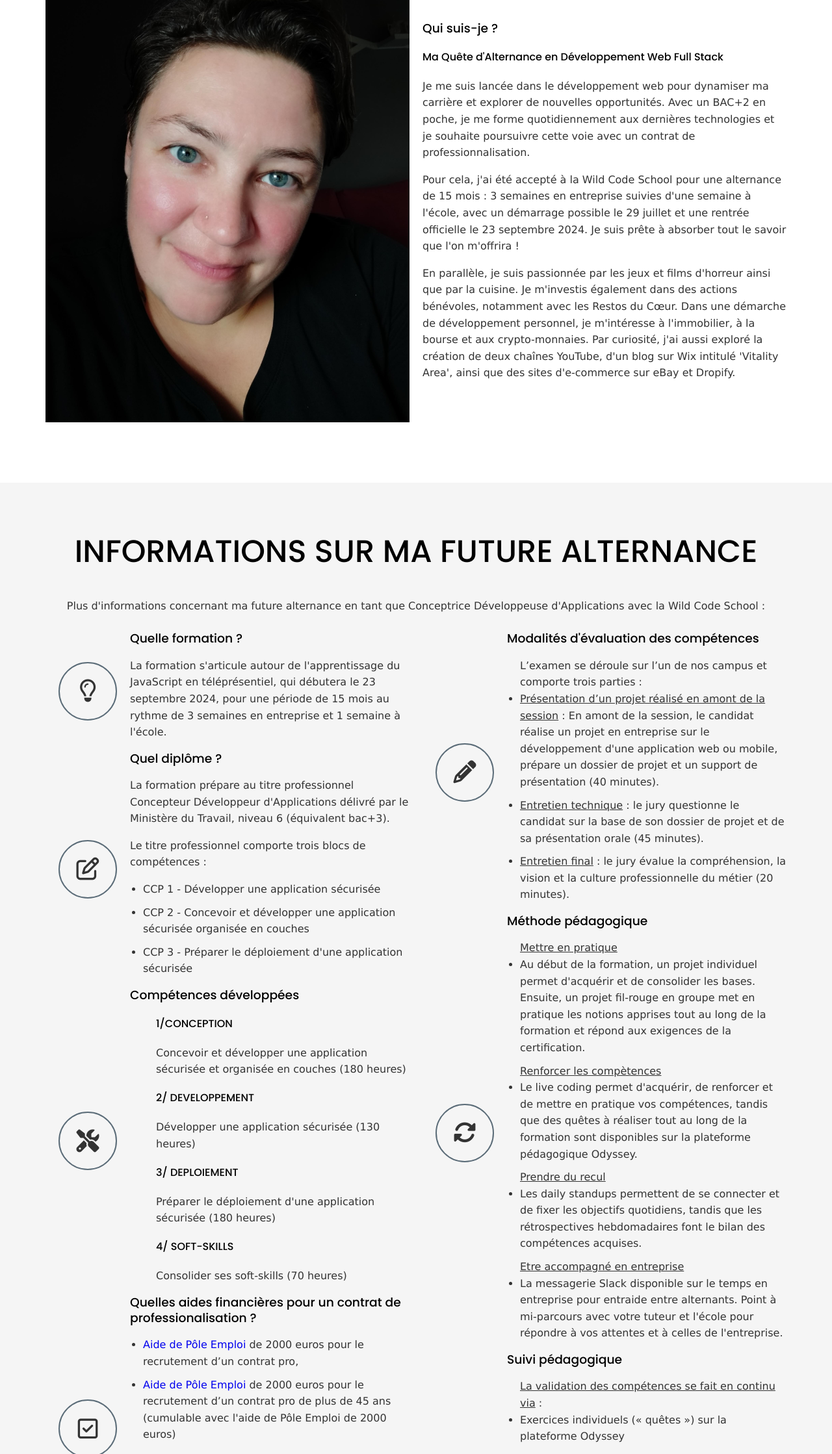
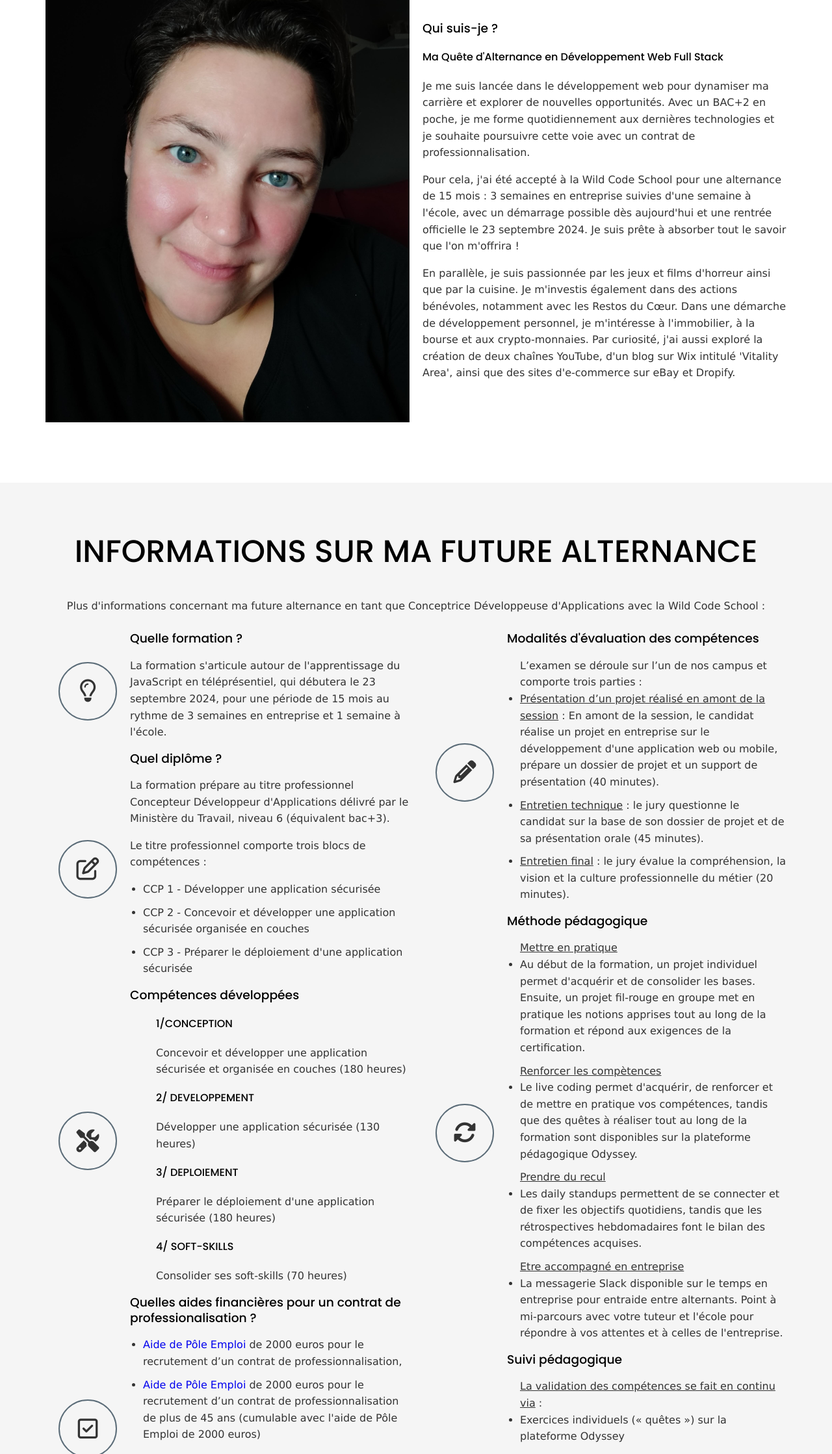
Before and after one commit to Andrea-cle/Portfolio, a website: page index.html in a window 1280 px wide. Shown: the part 562-2800 px from the top of the page at 65% size. Drawn offline with Linux system fonts and the light colour scheme.

Commit message:
2d last update

```diff
--- a/index.html
+++ b/index.html
@@ -171,14 +171,20 @@
             <p>
               Pour cela, j'ai été accepté à la Wild Code School pour une
               alternance de 15 mois : 3 semaines en entreprise suivies d'une
-              semaine à l'école, avec un démarrage possible le 29 juillet et une
-              rentrée officielle le 23 septembre 2024. Je suis prête à absorber
-              tout le savoir que l'on m'offrira !
+              semaine à l'école, avec un démarrage possible dès aujourd'hui et
+              une rentrée officielle le 23 septembre 2024. Je suis prête à
+              absorber tout le savoir que l'on m'offrira !
             </p>
 
             <p>
-              En parallèle, je suis passionnée par les jeux et films d'horreur ainsi que par la cuisine. Je m'investis également dans des actions bénévoles, notamment avec les Restos du Cœur. Dans une démarche de développement personnel, je m'intéresse à l'immobilier, à la bourse et aux crypto-monnaies.
-              Par curiosité, j'ai aussi exploré la création de deux chaînes YouTube, d'un blog sur Wix intitulé 'Vitality Area', ainsi que des sites d'e-commerce sur eBay et Dropify.
+              En parallèle, je suis passionnée par les jeux et films d'horreur
+              ainsi que par la cuisine. Je m'investis également dans des actions
+              bénévoles, notamment avec les Restos du Cœur. Dans une démarche de
+              développement personnel, je m'intéresse à l'immobilier, à la
+              bourse et aux crypto-monnaies. Par curiosité, j'ai aussi exploré
+              la création de deux chaînes YouTube, d'un blog sur Wix intitulé
+              'Vitality Area', ainsi que des sites d'e-commerce sur eBay et
+              Dropify.
             </p>
           </div>
         </div>
@@ -281,7 +287,8 @@
                       target="_blank"
                       >Aide de Pôle Emploi</a
                     >
-                    de 2000 euros pour le recrutement d’un contrat pro,
+                    de 2000 euros pour le recrutement d’un contrat de
+                    professionnalisation,
                   </li>
                   <li>
                     <a
@@ -289,9 +296,9 @@
                       target="_blank"
                       >Aide de Pôle Emploi</a
                     >
-                    de 2000 euros pour le recrutement d’un contrat pro de plus
-                    de 45 ans (cumulable avec l'aide de Pôle Emploi de 2000
-                    euros)
+                    de 2000 euros pour le recrutement d’un contrat de
+                    professionnalisation de plus de 45 ans (cumulable avec
+                    l'aide de Pôle Emploi de 2000 euros)
                   </li>
                   <li>
                     <h4>
```
